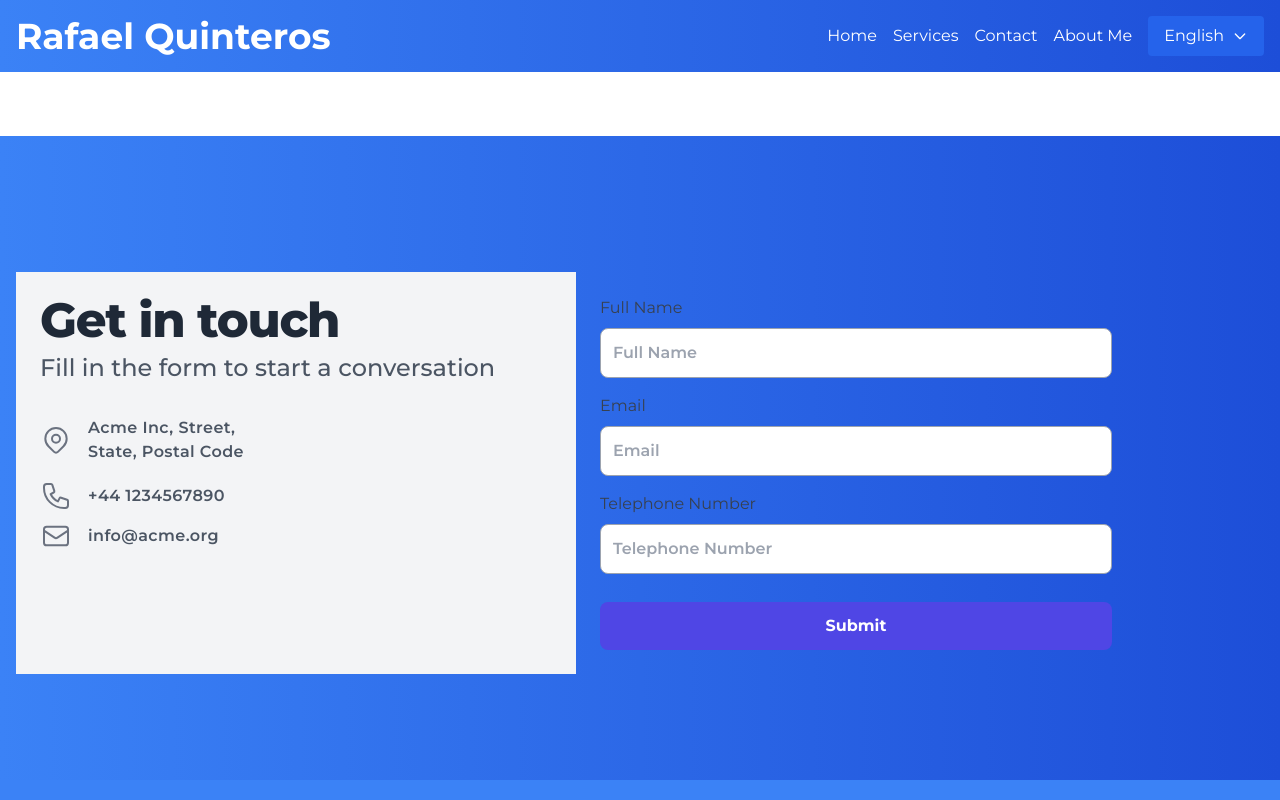
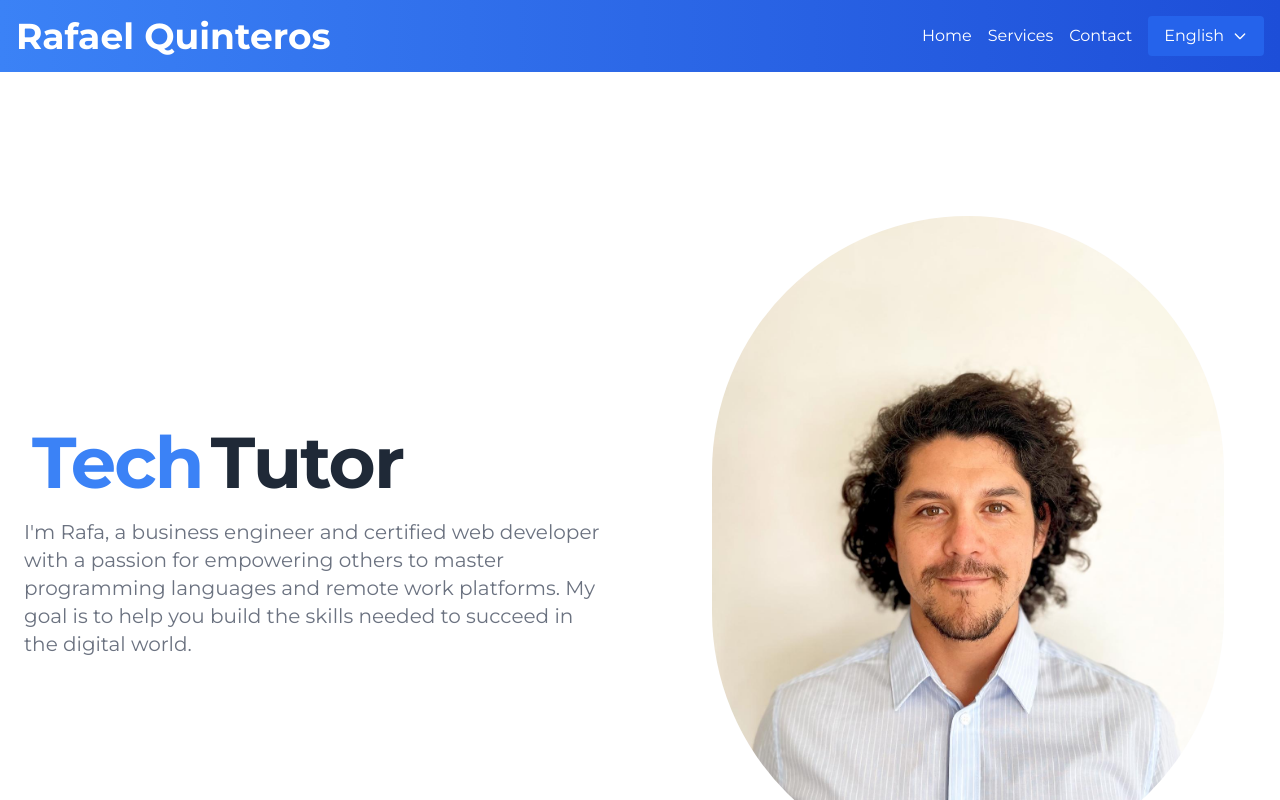
Before and after one commit to rquinterosv/TutorProfile, a React (Vite) app: page /contact in a window 1280 px wide. Shown: the top 800 px of the page. Built offline with nearby package versions, Linux system fonts and the light colour scheme.

Commit message:
primera entrega proyecto

```diff
--- a/public/locales/en/translation.json
+++ b/public/locales/en/translation.json
@@ -32,5 +32,16 @@
       "softwares": "Software Services",
       "softwares_details": "Master valuable platforms for the IT job market such as Power BI, Jira, Hubspot, Miro, Basecamp, among many others. I can teach you the importance of platforms to empower your IT work."
     }
+  },
+  "contact": {
+    "get_in_touch": "Get in touch",
+    "fill_form": "Fill in the form to start a conversation",
+    "address": "Full Remote",
+    "phone": "+642902206952",
+    "email": "rafael.quinterosv@gmail.com",
+    "full_name": "Full Name",
+    "email_label": "Email",
+    "telephone": "Telephone Number",
+    "submit": "Submit"
   }
 }
--- a/src/components/Form.jsx
+++ b/src/components/Form.jsx
@@ -1,73 +1,183 @@
-import React from 'react';
+import React, { useState, useEffect } from 'react';
+import { useTranslation } from 'react-i18next';
 
-const Profile = () => {
+const Hero = () => {
+  const { t } = useTranslation();
+
+  const [isVisible, setIsVisible] = useState(false);
+
+  useEffect(() => {
+    setTimeout(() => {
+      setIsVisible(true);
+    }, 200);
+  }, []);
+
   return (
-    <div className="pb-12 pt-20 bg-gradient-to-r from-blue-500 to-blue-700 dark:bg-dark lg:pb-[90px] lg:pt-[120px] overflow-x-hidden">
-      <div className="max-w-6xl">
+    <div className={`relative flex flex-col items-center max-w-screen-xl px-4 mx-auto md:flex-row sm:px-6 p-2 transition-opacity duration-1000 ease-in-out ${isVisible ? 'opacity-100 translate-y-0' : 'opacity-0 translate-y-10'}`}>
+      <div className="flex items-center py-5 md:w-1/2 md:pb-20 md:pt-10 md:pr-10">
+        <div className="text-center md:text-left">
+          <h2 className="text-6xl font-bold leading-10 tracking-tight text-gray-800 sm:text-7xl sm:leading-none md:text-7xl">
+            <span className="font-bold text-blue-500 block sm:inline p-2">Tech</span>
+            Tutor
+          </h2>
+          <p className="max-w-md mx-auto mt-3 text-base text-gray-500 sm:text-lg md:mt-5 md:text-xl md:max-w-3xl">
+            {t('home.mentor_profile')}
+          </p>
+        </div>
+      </div>
+      <div className="flex items-center py-5 md:w-1/2 md:pb-20 md:pt-10 md:pl-10">
+        <div className="relative w-full p-3 rounded md:p-8">
+          <div className="rounded-lg bg-white text-black w-full">
+            <img
+              src="./src/assets/img/perfil.jpeg"
+              alt=""
+              className="rounded-full object-cover w-full h-full"
+            />
+          </div>
+        </div>
+      </div>
+    </div>
+  );
+};
+
+const Form = () => {
+  const { t } = useTranslation();
+
+  return (
+    <div>
+      <Hero />
+      <div className="pb-12 pt-20 bg-white lg:pb-[90px] lg:pt-[120px] overflow-x-hidden">
+        <div className="max-w-6xl mx-auto">
           <div className="overflow-hidden">
             <div className="grid grid-cols-1 md:grid-cols-2 p-4">
-            <div className="p-6 bg-gray-100">
-              <h1 className="text-4xl sm:text-5xl text-gray-800 font-extrabold tracking-tight">
-                Get in touch
+              <div className="p-6 bg-white">
+                <h1 className="text-4xl sm:text-5xl text-blue-700 font-extrabold tracking-tight">
+                  {t('contact.get_in_touch')}
                 </h1>
-              <p className="text-normal text-lg sm:text-2xl font-medium text-gray-600 dark:text-gray-400 mt-2">
-                Fill in the form to start a conversation
+                <p className="text-lg sm:text-2xl font-medium text-blue-500 mt-2">
+                  {t('contact.fill_form')}
                 </p>
 
-              <div className="flex items-center mt-8 text-gray-600 dark:text-gray-400">
-                <svg fill="none" stroke="currentColor" strokeLinecap="round" strokeLinejoin="round" strokeWidth="1.5" viewBox="0 0 24 24" className="w-8 h-8 text-gray-500">
-                  <path strokeLinecap="round" strokeLinejoin="round" strokeWidth="1.5" d="M17.657 16.657L13.414 20.9a1.998 1.998 0 01-2.827 0l-4.244-4.243a8 8 0 1111.314 0z"/>
-                  <path strokeLinecap="round" strokeLinejoin="round" strokeWidth="1.5" d="M15 11a3 3 0 11-6 0 3 3 0 016 0z"/>
+                <div className="flex items-center mt-8 text-blue-500">
+                  <svg
+                    fill="none"
+                    stroke="currentColor"
+                    strokeLinecap="round"
+                    strokeLinejoin="round"
+                    strokeWidth="1.5"
+                    viewBox="0 0 24 24"
+                    className="w-8 h-8 text-blue-400"
+                  >
+                    <path
+                      strokeLinecap="round"
+                      strokeLinejoin="round"
+                      strokeWidth="1.5"
+                      d="M17.657 16.657L13.414 20.9a1.998 1.998 0 01-2.827 0l-4.244-4.243a8 8 0 1111.314 0z"
+                    />
+                    <path
+                      strokeLinecap="round"
+                      strokeLinejoin="round"
+                      strokeWidth="1.5"
+                      d="M15 11a3 3 0 11-6 0 3 3 0 016 0z"
+                    />
                   </svg>
-                <div className="ml-4 text-md tracking-wide font-semibold w-40">
-                  Acme Inc, Street, State, Postal Code
+                  <div className="ml-4 text-md tracking-wide font-semibold">
+                    {t('contact.address')}
                   </div>
                 </div>
 
-              <div className="flex items-center mt-4 text-gray-600 dark:text-gray-400">
-                <svg fill="none" stroke="currentColor" strokeLinecap="round" strokeLinejoin="round" strokeWidth="1.5" viewBox="0 0 24 24" className="w-8 h-8 text-gray-500">
-                  <path strokeLinecap="round" strokeLinejoin="round" strokeWidth="1.5" d="M3 5a2 2 0 012-2h3.28a1 1 0 01.948.684l1.498 4.493a1 1 0 01-.502 1.21l-2.257 1.13a11.042 11.042 0 005.516 5.516l1.13-2.257a1 1 0 011.21-.502l4.493 1.498a1 1 0 01.684.949V19a2 2 0 01-2 2h-1C9.716 21 3 14.284 3 6V5z"/>
+                <div className="flex items-center mt-4 text-blue-500">
+                  <svg
+                    fill="none"
+                    stroke="currentColor"
+                    strokeLinecap="round"
+                    strokeLinejoin="round"
+                    strokeWidth="1.5"
+                    viewBox="0 0 24 24"
+                    className="w-8 h-8 text-blue-400"
+                  >
+                    <path
+                      strokeLinecap="round"
+                      strokeLinejoin="round"
+                      strokeWidth="1.5"
+                      d="M3 5a2 2 0 012-2h3.28a1 1 0 01.948.684l1.498 4.493a1 1 0 01-.502 1.21l-2.257 1.13a11.042 11.042 0 005.516 5.516l1.13-2.257a1 1 0 011.21-.502l4.493 1.498a1 1 0 01.684.949V19a2 2 0 01-2 2h-1C9.716 21 3 14.284 3 6V5z"
+                    />
                   </svg>
-                <div className="ml-4 text-md tracking-wide font-semibold w-40">
-                  +44 1234567890
+                  <div className="ml-4 text-md tracking-wide font-semibold">
+                    {t('contact.phone')}
                   </div>
                 </div>
 
-              <div className="flex items-center mt-2 text-gray-600 dark:text-gray-400">
-                <svg fill="none" stroke="currentColor" strokeLinecap="round" strokeLinejoin="round" strokeWidth="1.5" viewBox="0 0 24 24" className="w-8 h-8 text-gray-500">
-                  <path strokeLinecap="round" strokeLinejoin="round" strokeWidth="1.5" d="M3 8l7.89 5.26a2 2 0 002.22 0L21 8M5 19h14a2 2 0 002-2V7a2 2 0 00-2-2H5a2 2 0 00-2 2v10a2 2 0 002 2z"/>
+                <div className="flex items-center mt-2 text-blue-500">
+                  <svg
+                    fill="none"
+                    stroke="currentColor"
+                    strokeLinecap="round"
+                    strokeLinejoin="round"
+                    strokeWidth="1.5"
+                    viewBox="0 0 24 24"
+                    className="w-8 h-8 text-blue-400"
+                  >
+                    <path
+                      strokeLinecap="round"
+                      strokeLinejoin="round"
+                      strokeWidth="1.5"
+                      d="M3 8l7.89 5.26a2 2 0 002.22 0L21 8M5 19h14a2 2 0 002-2V7a2 2 0 00-2-2H5a2 2 0 00-2 2v10a2 2 0 002 2z"
+                    />
                   </svg>
-                <div className="ml-4 text-md tracking-wide font-semibold w-40">
-                  info@acme.org
+                  <div className="ml-4 text-md tracking-wide font-semibold">
+                    {t('contact.email')}
                   </div>
                 </div>
               </div>
 
               <form className="p-6 flex flex-col justify-center">
                 <div className="flex flex-col mb-4">
-                <label htmlFor="name" className="text-gray-700 dark:text-gray-300">Full Name</label>
-                <input type="text" name="name" id="name" placeholder="Full Name" className="w-full mt-2 py-3 px-3 rounded-lg bg-white dark:bg-gray-800 border border-gray-400 dark:border-gray-700 text-gray-800 font-semibold focus:border-indigo-500 focus:outline-none"/>
+                  <label htmlFor="name" className="text-blue-700 font-semibold">{t('contact.full_name')}</label>
+                  <input
+                    type="text"
+                    name="name"
+                    id="name"
+                    placeholder={t('contact.full_name')}
+                    className="w-full mt-2 py-3 px-3 rounded-lg bg-white border border-gray-400 text-blue-700 font-semibold focus:border-blue-500 focus:outline-none"
+                  />
                 </div>
 
                 <div className="flex flex-col mb-4">
-                <label htmlFor="email" className="text-gray-700 dark:text-gray-300">Email</label>
-                <input type="email" name="email" id="email" placeholder="Email" className="w-full mt-2 py-3 px-3 rounded-lg bg-white dark:bg-gray-800 border border-gray-400 dark:border-gray-700 text-gray-800 font-semibold focus:border-indigo-500 focus:outline-none"/>
+                  <label htmlFor="email" className="text-blue-700 font-semibold">{t('contact.email_label')}</label>
+                  <input
+                    type="email"
+                    name="email"
+                    id="email"
+                    placeholder={t('contact.email_label')}
+                    className="w-full mt-2 py-3 px-3 rounded-lg bg-white border border-gray-400 text-blue-700 font-semibold focus:border-blue-500 focus:outline-none"
+                  />
                 </div>
 
                 <div className="flex flex-col mb-4">
-                <label htmlFor="tel" className="text-gray-700 dark:text-gray-300">Telephone Number</label>
-                <input type="tel" name="tel" id="tel" placeholder="Telephone Number" className="w-full mt-2 py-3 px-3 rounded-lg bg-white dark:bg-gray-800 border border-gray-400 dark:border-gray-700 text-gray-800 font-semibold focus:border-indigo-500 focus:outline-none"/>
+                  <label htmlFor="tel" className="text-blue-700 font-semibold">{t('contact.telephone')}</label>
+                  <input
+                    type="tel"
+                    name="tel"
+                    id="tel"
+                    placeholder={t('contact.telephone')}
+                    className="w-full mt-2 py-3 px-3 rounded-lg bg-white border border-gray-400 text-blue-700 font-semibold focus:border-blue-500 focus:outline-none"
+                  />
                 </div>
 
-              <button type="submit" className="bg-indigo-600 hover:bg-indigo-500 text-white font-bold py-3 px-6 rounded-lg mt-3 transition ease-in-out duration-300">
-                Submit
+                <button
+                  type="submit"
+                  className="bg-blue-600 hover:bg-blue-500 text-white font-bold py-3 px-6 rounded-lg mt-3 transition ease-in-out duration-300"
+                >
+                  {t('contact.submit')}
                 </button>
               </form>
             </div>
           </div>
         </div>
       </div>
+    </div>
   );
-}
+};
 
-export default Profile;
+export default Form;
--- a/src/components/Navbar.jsx
+++ b/src/components/Navbar.jsx
@@ -52,7 +52,6 @@ const Navbar = () => {
           <Link to="/" className="text-white">{t('navbar.home')}</Link>
           <Link to="/services" className="text-white">{t('navbar.services')}</Link>
           <Link to="/contact" className="text-white">{t('navbar.contact')}</Link>
-          <Link to="/about" className="text-white">{t('navbar.about')}</Link>
           <div className="relative">
             <button
               onClick={() => setIsDropdownOpen(!isDropdownOpen)}
@@ -98,7 +97,6 @@ const Navbar = () => {
         <div className="md:hidden">
           <Link to="/" className="block px-4 py-2 text-white">{t('navbar.home')}</Link>
           <Link to="/services" className="block px-4 py-2 text-white">{t('navbar.services')}</Link>
-          <Link to="/about" className="block px-4 py-2 text-white">{t('navbar.about')}</Link>
           <Link to="/contact" className="block px-4 py-2 text-white">{t('navbar.contact')}</Link>
         </div>
       )}
```
Also changed, not shown: src/components/Courses.jsx (+6 -3 lines), src/components/Hero.jsx (+8 -6 lines), src/components/Steps.jsx (+4 -3 lines), src/assets/img/perfil.jpeg. Lines whose indentation alone changed are shown as unchanged.
